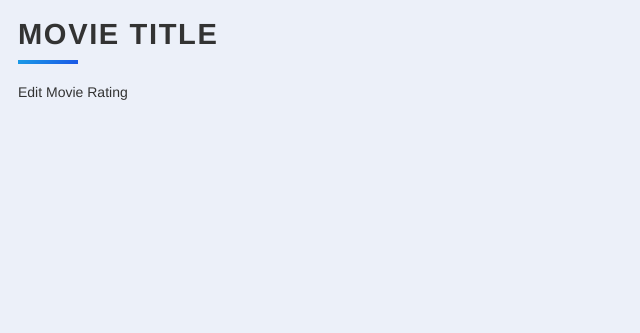
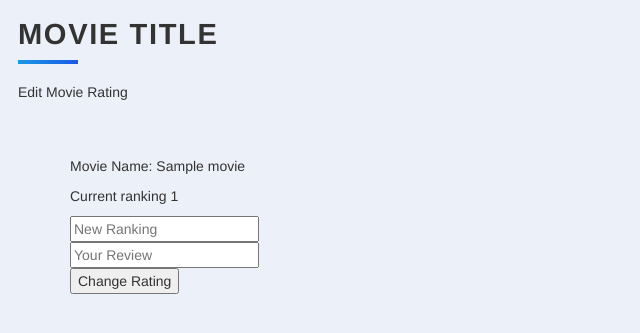
Before and after one commit to hivercodes/flasktop10movies, a Flask app: page /edit?id=1 in a window 1280 px wide. Shown: the top 333 px of the page, without its empty margins (0-640 px from the left). Run offline with Flask 2, Linux system fonts and the light colour scheme; tables that the repository leaves empty hold one stand-in row (values such as "Sample post"); some libraries are stand-ins or nearby versions.

Commit message:
reminder

```diff
--- a/main.py
+++ b/main.py
@@ -49,10 +49,18 @@ new_movie = Movie(
     img_url="https://image.tmdb.org/t/p/w500/tjrX2oWRCM3Tvarz38zlZM7Uc10.jpg"
 )
 
-#db.session.add(new_movie)
-#db.session.commit()
 
 
+
+class Movieform(FlaskForm):
+    title = StringField('Title', validators=[DataRequired()])
+    year = StringField('Release Year', validators=[DataRequired()])
+    description = StringField('Description', validators=[DataRequired()])
+    rating = StringField('Rating', validators=[DataRequired()])
+    ranking = StringField('Ranking', validators=[DataRequired()])
+    review = StringField('Review', validators=[DataRequired()])
+    img_url = StringField('img_url', validators=[DataRequired()])
+    submit = SubmitField('Submit')
 
 
 @app.route("/")
@@ -61,10 +69,24 @@ def home():
     return render_template("index.html", all_movies=all_movies)
 
 
-@app.route("/edit")
+@app.route("/edit", methods=["POST", "GET"])
 def edit():
+    form = Movieform()
 
-    return render_template("edit.html")
+    if request.method == "POST" and form.validate_on_submit():
+        movie_id = request.form["id"]
+        print(movie_id)
+        movie_to_update = Movie.query.get(movie_id)
+        movie_to_update.ranking = float(request.form["ranking"])
+        print(request.form["ranking"])
+        movie_to_update.review = request.form["review"]
+        print(request.form["review"])
+        db.session.commit()
+        return redirect(url_for("home"))
+    movie_id = request.args.get("id")
+    movie_selected = Movie.query.get(movie_id)
+    return  render_template(("edit.html"), movie=movie_selected, form=form)
+
 
 
 if __name__ == '__main__':
--- a/templates/edit.html
+++ b/templates/edit.html
@@ -14,5 +14,18 @@
 <div class="content">
   <h1 class="heading">Movie Title</h1>
     <p class="description">Edit Movie Rating</p>
-  </div>
+    </div>
+<div class="container">
+	<!--Remove this and replace with flask form -->
+       <form action="{{ url_for('edit') }}" method="POST">
+        <p>Movie Name: {{movie.title}}</p>
+        <p>Current ranking {{movie.ranking}}</p>
+         <input hidden="hidden" name="id" value={{movie.id}}>
+        <input name="Ranking" type="text" placeholder="New Ranking"><br>
+           <input name="Review" type="text" placeholder="Your Review"><br>
+        <button type="submit">Change Rating</button>
+    </form>
+</body>
+
+</div>
 {% endblock %}
--- a/templates/index.html
+++ b/templates/index.html
@@ -35,7 +35,7 @@
             {{movie.description}}
         </p>
 
-        <a href="#" class="button">Update</a>
+        <a href="{{ url_for('edit', id=movie.id) }}" class="button">Update</a>
         <a href="#" class="button delete-button">Delete</a>
 
       </div>
```
